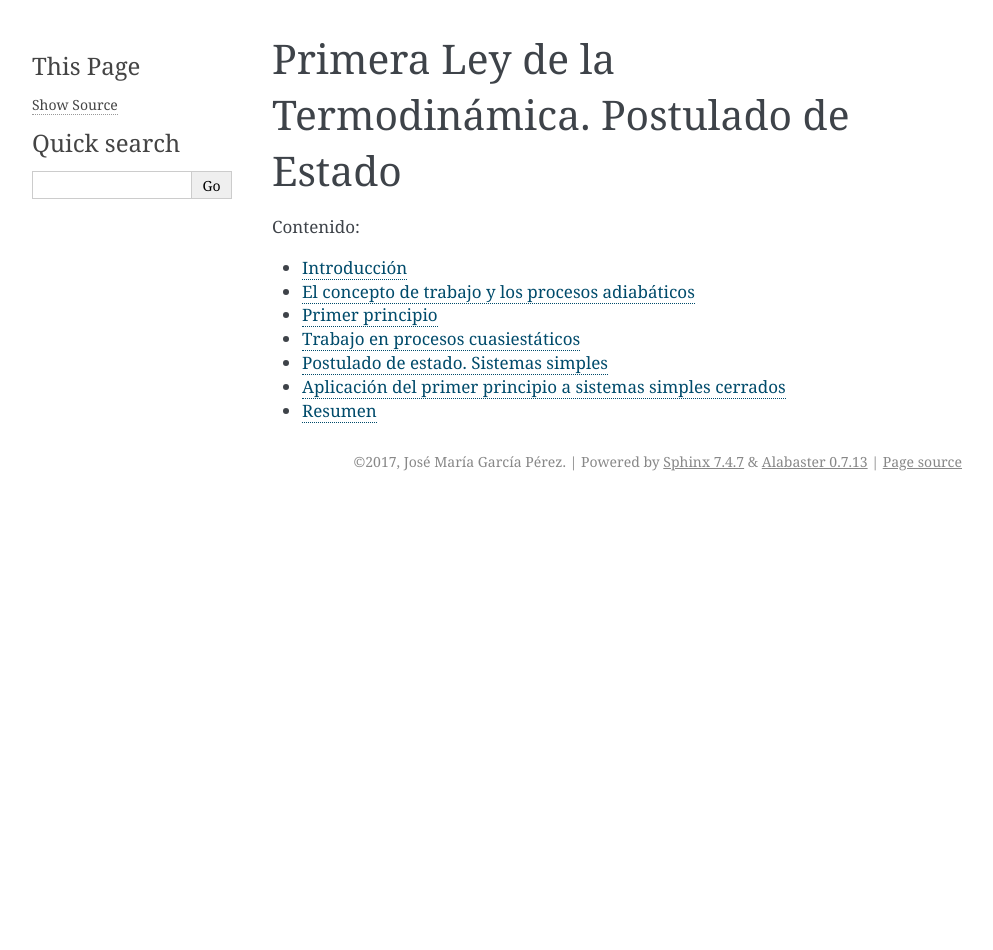
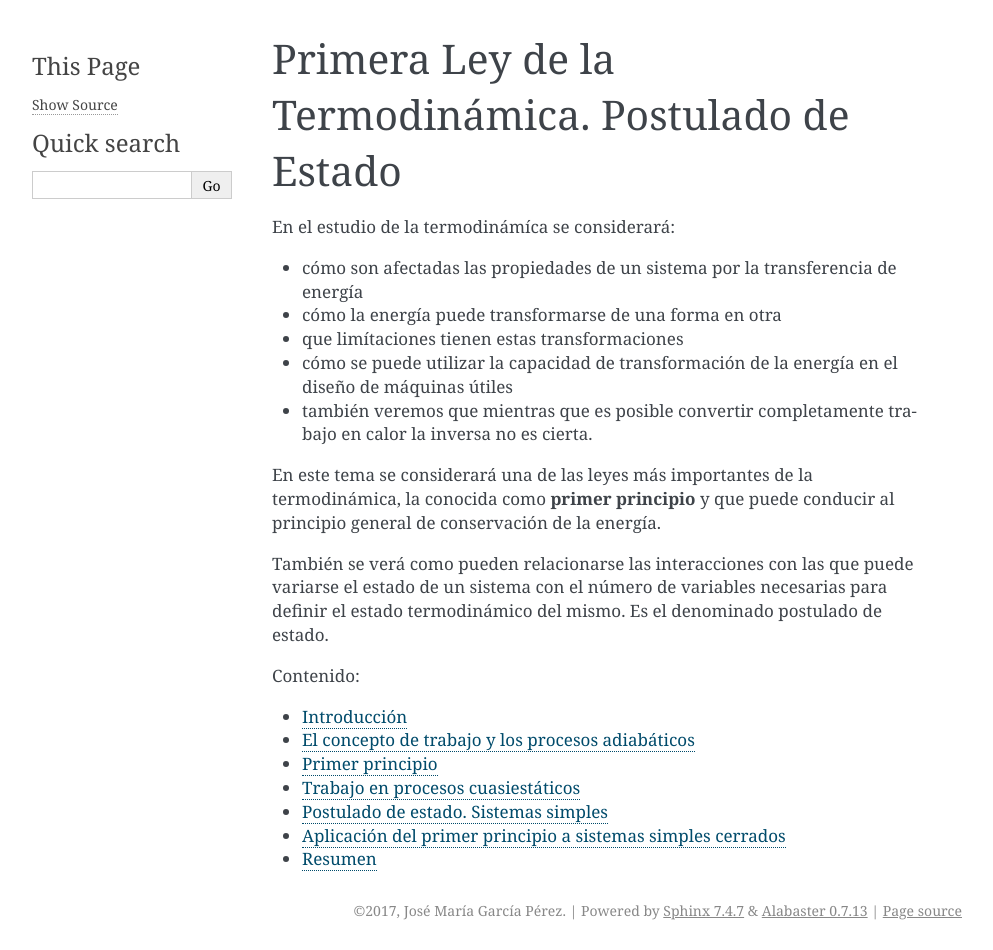
Before and after one commit to mantielero/termodinamica, a Sphinx documentation site: the page built from source/primer_principio.rst, in a window 1280 px wide. Shown: the whole page, without its empty margins (148-1141 px from the left). Built offline with Sphinx 7.4.7, drawn with Linux system fonts in a browser that asks for light colours; pages that are not in the unit, such as notebooks, are missing from menus; before the commit the page ends 900 px from its top, so only the background shows below that.

Commit message:
Update primer_principio.rst

```diff
--- a/source/primer_principio.rst
+++ b/source/primer_principio.rst
@@ -1,6 +1,21 @@
 Primera Ley de la Termodinámica. Postulado de Estado
 ====================================================
 
+
+En el estudio de la termodinámíca se considerará:
+
+- cómo son afectadas las propiedades de un sistema por la transferencia de energía
+- cómo la energía puede transformarse de una forma en otra
+- que limítaciones tienen estas transformaciones
+- cómo se puede utilizar la capacidad de transformación de la energía en el diseño de máquinas útiles
+- también veremos que mientras que es posible convertir completamente trabajo en calor la inversa no es cierta.
+
+En este tema se considerará una de las leyes más importantes de la termodinámica, la
+conocida como **primer principio** y que puede conducir al principio general de conservación de
+la energía.
+
+También se verá como pueden relacionarse las interacciones con las que puede variarse
+el estado de un sistema con el número de variables necesarias para definir el estado termodinámico del mismo. Es el denominado postulado de estado.
 
 .. toctree::
    :maxdepth: 1
```
